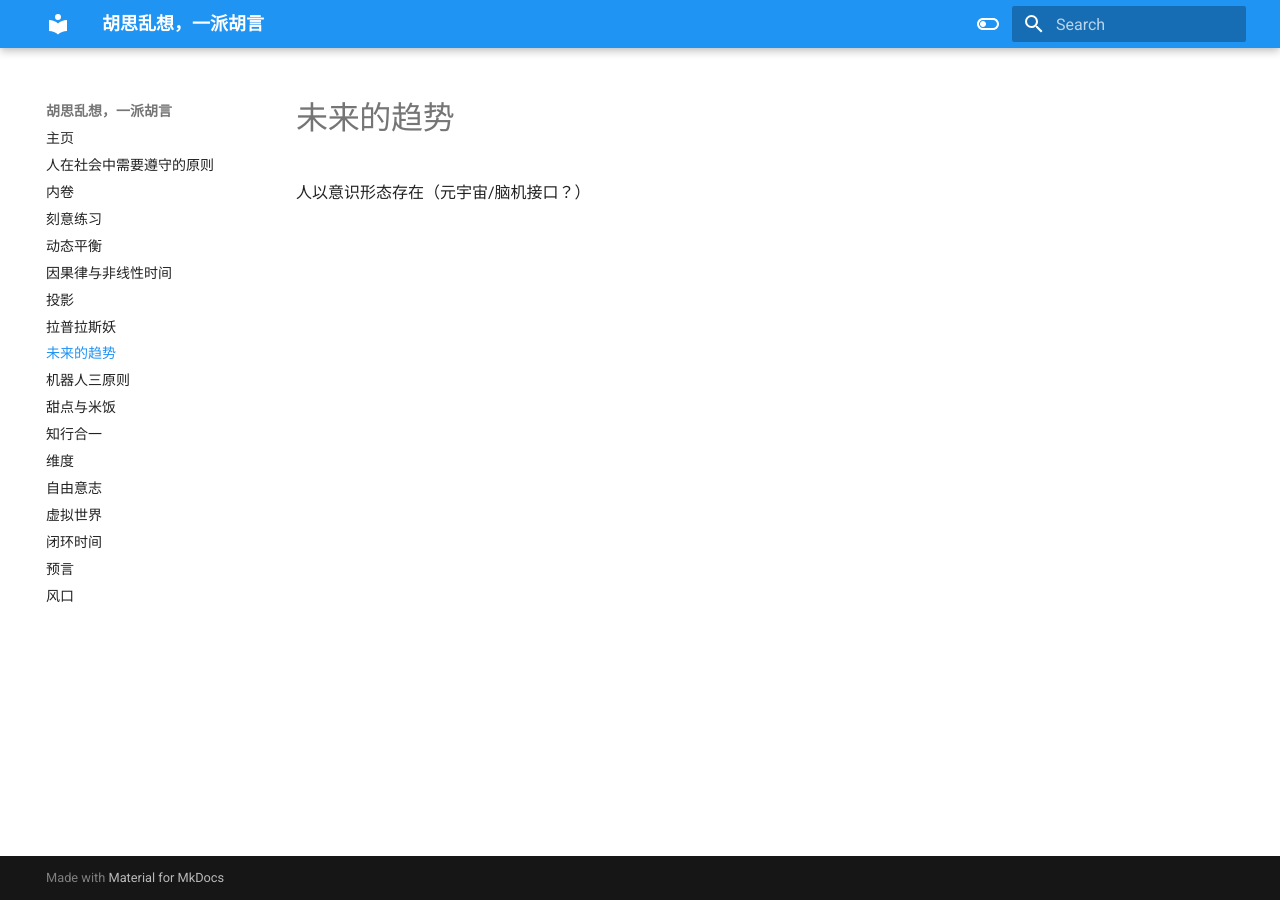
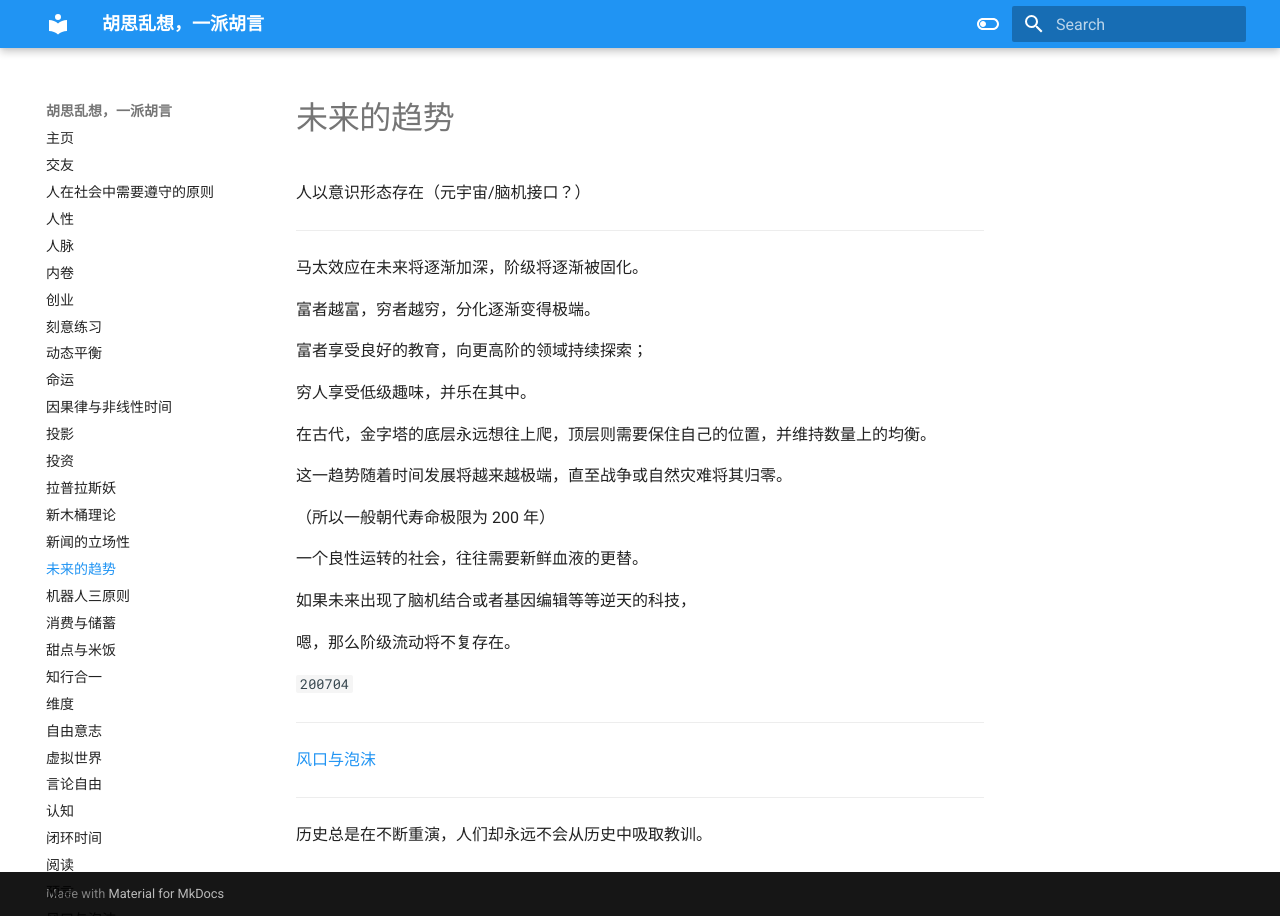
Before and after one commit to linyuxuanlin/Wiki-nonsense, an MkDocs documentation site: the page built from docs/未来的趋势.md, in a window 1280 px wide. Built offline with MkDocs 1.6.1 and Material for MkDocs 9.7.7, drawn with Linux system fonts in a browser that asks for light colours.

Commit message:
更新一些内容

```diff
--- /dev/null
+++ b/docs/新闻的立场性.md
@@ -0,0 +1,11 @@
+新闻有立场性，不可能绝对客观与中立。
+
+只看新闻联播和人民日报，人民生活在天堂；
+
+只看美国之声和 BBC 中文，人民则陷于水深火热之中。
+
+兼听则明，偏信则暗。批判性地接受信息，才能回归真实。
+
+`200704`
+
+---
--- a/docs/未来的趋势.md
+++ b/docs/未来的趋势.md
@@ -1 +1,38 @@
 人以意识形态存在（元宇宙/脑机接口？）
+
+---
+
+马太效应在未来将逐渐加深，阶级将逐渐被固化。
+
+富者越富，穷者越穷，分化逐渐变得极端。
+
+富者享受良好的教育，向更高阶的领域持续探索；
+
+穷人享受低级趣味，并乐在其中。
+
+
+
+在古代，金字塔的底层永远想往上爬，顶层则需要保住自己的位置，并维持数量上的均衡。
+
+这一趋势随着时间发展将越来越极端，直至战争或自然灾难将其归零。
+
+（所以一般朝代寿命极限为 200 年）
+
+
+
+一个良性运转的社会，往往需要新鲜血液的更替。
+
+如果未来出现了脑机结合或者基因编辑等等逆天的科技，
+
+嗯，那么阶级流动将不复存在。
+
+`200704`
+
+---
+
+[风口与泡沫](风口与泡沫.md)
+
+
+---
+
+历史总是在不断重演，人们却永远不会从历史中吸取教训。
--- /dev/null
+++ b/docs/阅读.md
@@ -0,0 +1,13 @@
+读书，不仅能养成独立思考的习惯，也能增加自己的阅历，并不断重构自己的认知体系。
+
+一个人阅历越浅，越容易被稍稍激进的观点带偏。
+
+就好比一杯水，往水里加盐或加糖，如果水越多，那么浓度越不容易被改变。
+
+阅历丰富了，对事物的见解和看法会越独到，越不容易被牵着鼻子走。
+
+[新闻的立场性](新闻的立场性.md)
+
+`200704`
+
+---
```
Also changed, not shown: docs/交友.md (added, +6 -0 lines), docs/人性.md (added, +6 -0 lines), docs/人脉.md (added, +5 -0 lines), docs/创业.md (added, +10 -0 lines), docs/命运.md (added, +5 -0 lines), docs/投资.md (added, +5 -0 lines), docs/新木桶理论.md (added, +6 -0 lines), docs/消费与储蓄.md (added, +5 -0 lines), docs/言论自由.md (added, +3 -0 lines), docs/认知.md (added, +1 -0 lines), docs/风口.md (deleted, +0 -1 lines), docs/风口与泡沫.md (added, +5 -0 lines), docs/鬼神观.md (added, +9 -0 lines), docs/.trash/未命名.md (added), 1 other file.
